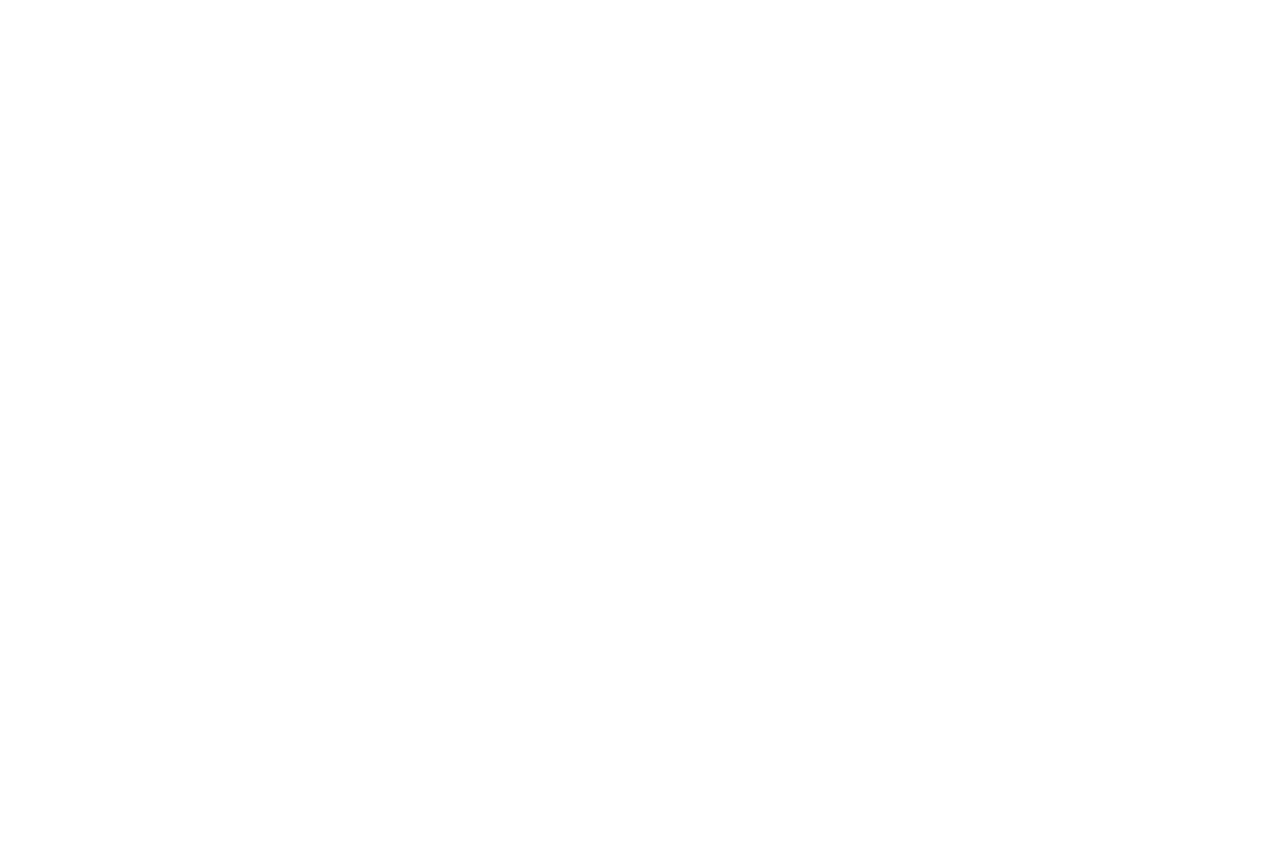
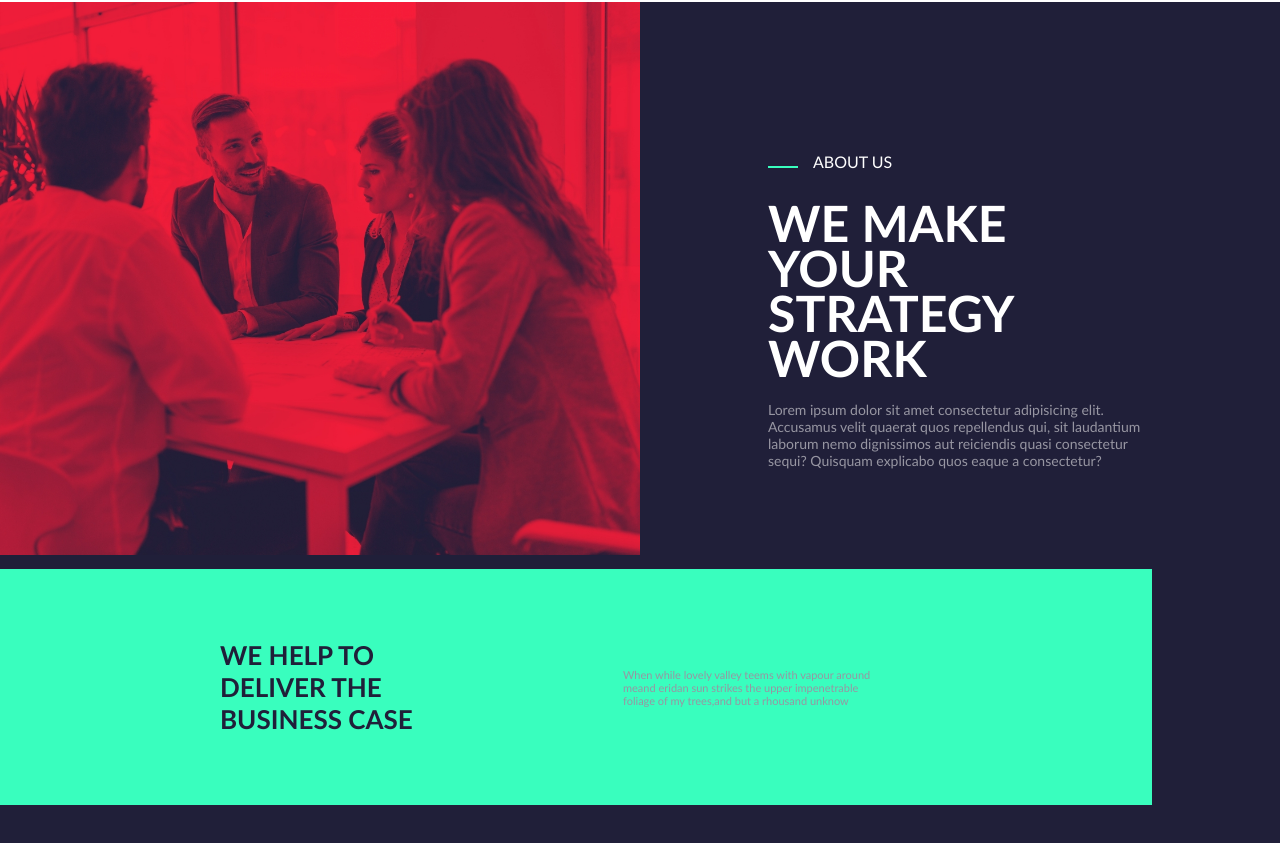
Before and after one commit to simone202120/proj-html-vuejs, a Vue app: page / in a window 1280 px wide. Shown: the part 1141-1984 px from the top of the page. Before the commit the page ends 1043 px from the top, so only its background shows below. Built offline with nearby package versions, Linux system fonts and the light colour scheme.

Commit message:
Sezione About US

```diff
--- a/src/App.vue
+++ b/src/App.vue
@@ -2,18 +2,21 @@
   <div id="app">
     <MyJumbotron />
     <MyService />
+    <AboutUs/>
   </div>
 </template>
 
 <script>
 import MyJumbotron from './components/MyJumbotron.vue';
 import MyService from './components/MyService.vue';
+import AboutUs from './components/AboutUs.vue';
 
 export default {
   name: 'App',
   components: {
     MyJumbotron,
-    MyService
+    MyService,
+    AboutUs
 },
 
   data(){
--- /dev/null
+++ b/src/components/AboutUs.vue
@@ -0,0 +1,86 @@
+<template>
+  <div class="background">
+        <div class="about flex">
+            <div class="barra"></div>
+            <p>ABOUT US</p>
+        </div>
+        <div class="description">
+            <h1>WE MAKE YOUR STRATEGY WORK</h1>
+            <p>Lorem ipsum dolor sit amet consectetur adipisicing elit. Accusamus velit quaerat quos repellendus qui, sit laudantium laborum nemo dignissimos aut reiciendis quasi consectetur sequi? Quisquam explicabo quos eaque a consectetur?</p>
+        </div>
+        <div class="CTA flex">
+            <div class="flexItem">
+                <h2>WE HELP TO DELIVER THE BUSINESS CASE</h2>
+            </div>
+            <div  class="flexItem">
+                <p>When while lovely valley teems with vapour around meand eridan sun strikes the upper impenetrable foliage of my trees,and but a rhousand unknow</p>
+            </div>
+
+        </div>
+  </div>
+</template>
+
+<script>
+export default {
+    name:'AbautUs'
+}
+</script>
+
+<style lang="scss" scoped>
+@import '../style/var.scss';
+    .background{
+        background-image: url('../assets/aboutUs.jpg');
+        background-size: 50%;
+        background-repeat: no-repeat;
+        background-position-x: left;
+        padding-bottom: 50px;
+    }
+
+   .barra{
+        width: 30px;
+        border-bottom:  2px solid $Mygreen;
+        margin-right: 15px;
+        margin-bottom: 3px;
+    }
+   .description{
+        width: 30%;
+        margin-left: 60%;
+        padding-bottom: 100px;
+
+        h1{
+            font-size:50px;
+            color: white;
+            line-height: 0.9;
+            margin-bottom: 20px;
+        }
+        p{
+            color:$SmallText;
+            font-size:14px;
+        }
+    }
+   .about{
+        margin-left: 60%;
+        padding-top: 150px ;
+        color: white;
+        padding-bottom: 30px;
+    }
+   .CTA{
+        width: 90%;
+        background-color: $Mygreen;
+        padding: 70px;
+        align-items: center;
+   }
+   .flexItem{
+    width: 25%;
+    margin-left: 150px;
+
+    p{
+        color:$SmallText;
+        font-size: 11px;
+    }
+    h2{
+        color:$BlueText;
+        font-size: 26px;
+    }
+   }
+</style>
--- a/src/components/MyService.vue
+++ b/src/components/MyService.vue
@@ -52,6 +52,7 @@
     @import '../style/var.scss';
     main{
         background-color: white;
+        padding-bottom: 100px;
     }
     .bar{
         border-bottom:  3px solid $Mygreen;
```
Also changed, not shown: src/assets/aboutUs.jpg (renamed from src/assets/business-people-working-together-on-project-and-5FHSKBL.jpg).
